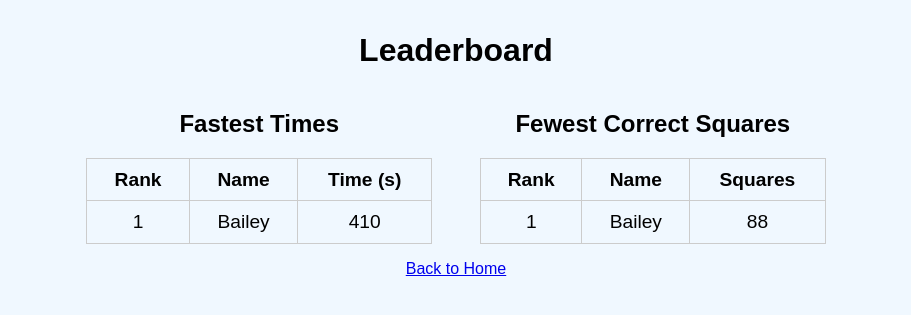
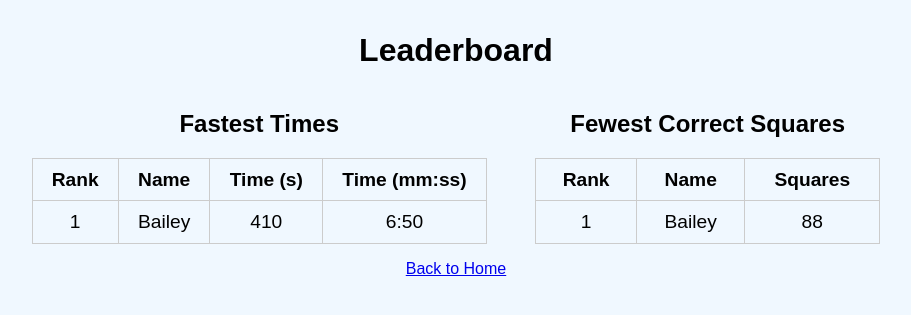
Before and after one commit to Bdmilken/Multiplication_Bingo, a Flask app: page /leaderboard in a window 1280 px wide. Shown: the top 315 px of the page, without its empty margins (184-1095 px from the left). Run offline with Flask 3, Linux system fonts and the light colour scheme.

Commit message:
Add minutes:seconds time display on leaderboard

```diff
--- a/app.py
+++ b/app.py
@@ -15,15 +15,24 @@ def save_scores(data):
         json.dump(data, f)
 
 app = Flask(__name__)
+
 @app.route('/')
 def index():
     return render_template('index.html')
+
+
+def format_time(seconds):
+    minutes = seconds // 60
+    secs = seconds % 60
+    return f"{minutes}:{secs:02d}"
 
 
 @app.route('/leaderboard')
 def leaderboard():
     scores = load_scores()
     fastest = sorted(scores.get('fastest', []), key=lambda x: x['time'])[:20]
+    for entry in fastest:
+        entry['formatted_time'] = format_time(entry['time'])
     fewest = sorted(scores.get('fewest', []), key=lambda x: x['count'])[:20]
     return render_template('leaderboard.html', fastest=fastest, fewest=fewest)
 
--- a/templates/leaderboard.html
+++ b/templates/leaderboard.html
@@ -36,9 +36,9 @@
         <div class="time-board">
             <h2>Fastest Times</h2>
             <table>
-                <tr><th>Rank</th><th>Name</th><th>Time (s)</th></tr>
+                <tr><th>Rank</th><th>Name</th><th>Time (s)</th><th>Time (mm:ss)</th></tr>
                 {% for entry in fastest %}
-                <tr><td>{{ loop.index }}</td><td>{{ entry.name }}</td><td>{{ entry.time }}</td></tr>
+                <tr><td>{{ loop.index }}</td><td>{{ entry.name }}</td><td>{{ entry.time }}</td><td>{{ entry.formatted_time }}</td></tr>
                 {% endfor %}
             </table>
         </div>
```
